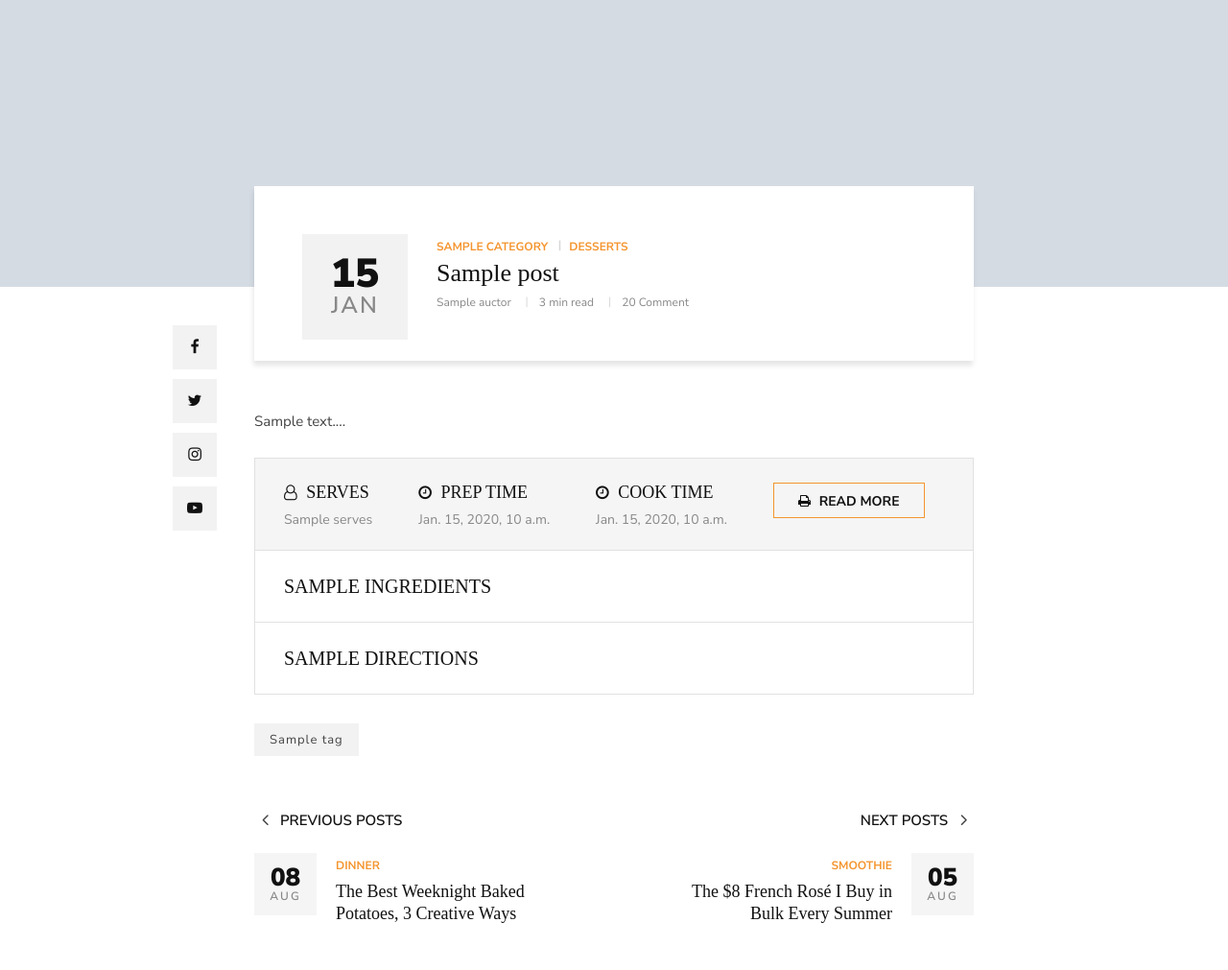
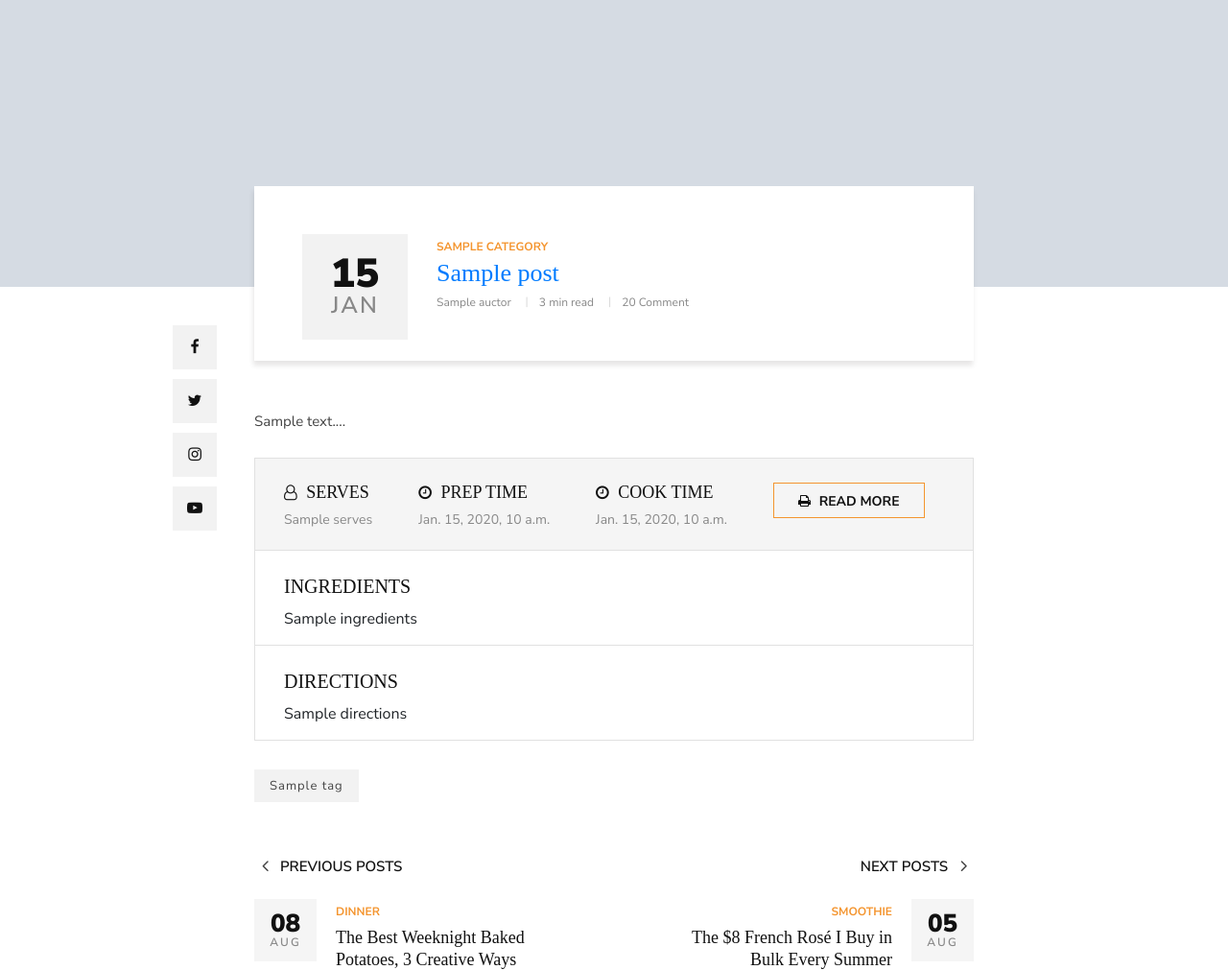
Before and after one commit to steepHaker/cook, a Django app: template cook_/templates/blog/post_detail.html in a window 1280 px wide. Shown: the part 854-1865 px from the top of the page at 96% size. Run offline with Django 4.2, Linux system fonts and the light colour scheme; the template is opened without the code that fills it: most values are stand-ins (such as "Sample title", 1, 10 or a date in 2020); grey boxes marked "Sample" are stand-in pictures; some libraries are stand-ins or nearby versions; some web fonts are replaced.

Commit message:
Update post_detail.html

```diff
--- a/cook_/templates/blog/post_detail.html
+++ b/cook_/templates/blog/post_detail.html
@@ -14,9 +14,8 @@
                         <div class="single-post__title__text">
                             <ul class="label">
                                 <li>{{ post.category }}</li>
-                                <li>Desserts</li>
                             </ul>
-                            <h4>{{ post.title }}</h4>
+                            <h4><a href="{{ post.get_absolute_url }}">{{ post.title }}</a></h4>
                             <ul class="widget">
                                 <li>{{ post.auctor }}</li>
                                 <li>3 min read</li>
@@ -57,15 +56,15 @@
 
 
                             <div class="single-post__recipe__details__indegradients">
-                                <h5>{{ recipe.ingredients }}</h5>
+                            <h5>Ingredients</h5>
+                                {{ recipe.ingredients|safe }}
 
                             </div>
                             <div class="single-post__recipe__details__direction">
-                                <h5>{{ recipe.directions }}</h5>
+                            <h5>Directions</h5>
+                            {{ recipe.directions|safe }}
 
                             </div>
-
-
                         </div>
                      {% endfor %}
 
```
